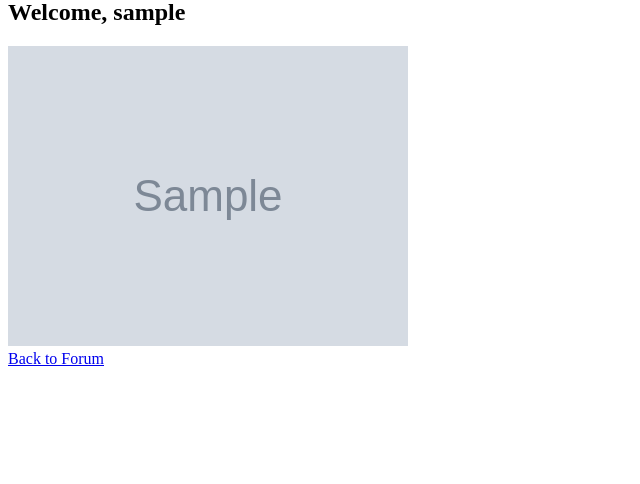
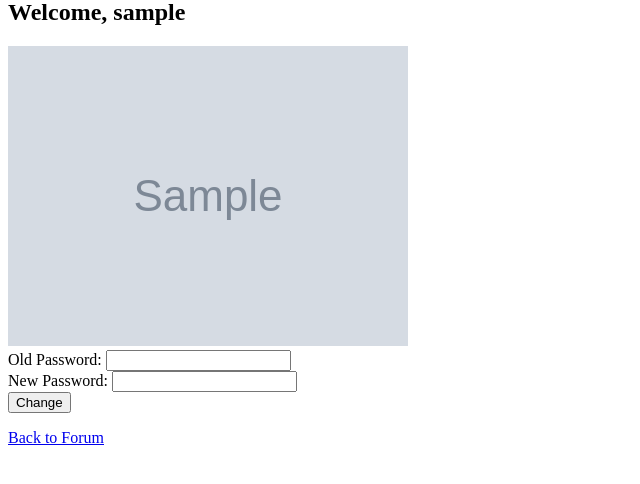
Before and after one commit to s3632442/cloudcomputing2, a Flask app: template s3632442-a1/OnlineForum/templates/user.html in a window 1280 px wide. Shown: the part 139-623 px from the top of the page, without its empty margins (0-640 px from the left). Run offline with Flask 2, Linux system fonts and the light colour scheme; the template is opened without the code that fills it: most values are stand-ins (such as "Sample title", 1, 10 or a date in 2020); grey boxes marked "Sample" are stand-in pictures.

Commit message:
change password

```diff
--- a/s3632442-a1/OnlineForum/main.py
+++ b/s3632442-a1/OnlineForum/main.py
@@ -336,9 +336,35 @@ def user(username):
     image_filename = f"{user_number}.png"
     image_url = f"https://storage.cloud.google.com/{bucket_name}/{image_filename}"
 
-    return render_template("user.html", username=username, user_info=user_info, image_url=image_url)
+    return render_template("user.html", username=username, user_info=user_info, image_url=image_url, message="")
 
+@app.route("/change_password", methods=["POST"])
+def change_password():
+    if "username" not in session:
+        return redirect(url_for("login"))
 
+    old_password = request.form["old_password"]
+    new_password = request.form["new_password"]
+
+    # Fetch the user entity from the datastore
+    query = datastore_client.query(kind="user_data")
+    query.add_filter("username", "=", session["username"])
+    user_entity = next(query.fetch(limit=1), None)
+
+    if not user_entity:
+        return "User not found", 404
+
+    stored_password = user_entity.get("password")
+
+    if old_password != stored_password:
+        return render_template("user.html", username=session["username"], image_url=image_url, message="The old password is incorrect.")
+
+    # Update the password in the datastore
+    user_entity["password"] = new_password
+    datastore_client.put(user_entity)
+
+    # Redirect to the login page
+    return redirect(url_for("login"))
 
 @app.route("/reset_datastore")
 def reset_datastore():
--- a/s3632442-a1/OnlineForum/templates/user.html
+++ b/s3632442-a1/OnlineForum/templates/user.html
@@ -18,6 +18,18 @@
         <img src="{{ image_url }}" alt="User Image">
     </div>
     <div>
+        <form method="POST" action="/change_password">
+            <label for="old_password">Old Password:</label>
+            <input type="password" id="old_password" name="old_password" required><br>
+
+            <label for="new_password">New Password:</label>
+            <input type="password" id="new_password" name="new_password" required><br>
+
+            <input type="submit" value="Change">
+        </form>
+        <p>{{ message }}</p>  <!-- Display validation messages here -->
+    </div>
+    <div>
         <a href="/forum">Back to Forum</a>
     </div>
 </body>
```
